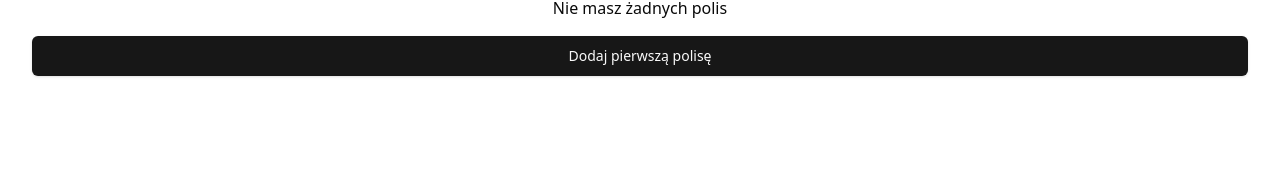
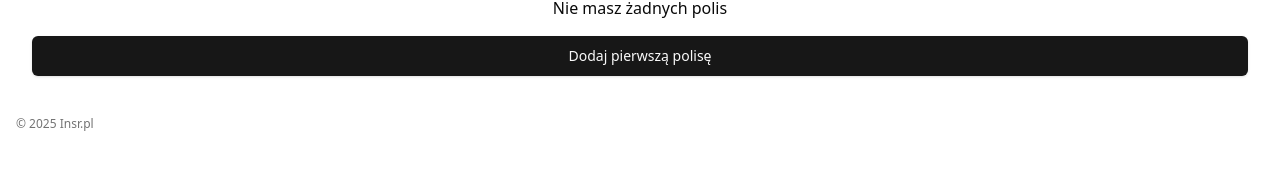
Before and after one commit to ozim/insurhack, a React (Vite) app: page / in a window 1280 px wide. Shown: the part 172-342 px from the top of the page. Built offline with nearby package versions, Linux system fonts and the light colour scheme.

Commit message:
Add footer

```diff
--- a/src/App.tsx
+++ b/src/App.tsx
@@ -21,6 +21,11 @@ export const App = () => {
         <Route path="/builder" element={<PolicyBuilder />} />
         <Route path="/contact" element={<Contact />} />
       </Routes>
+      <footer className="py-10 px-4 text-center sm:text-left text-muted-foreground text-xs">
+        <p>
+          &copy; 2025 Insr.pl
+        </p>
+      </footer>
     </BrowserRouter>
   )
 }
```
